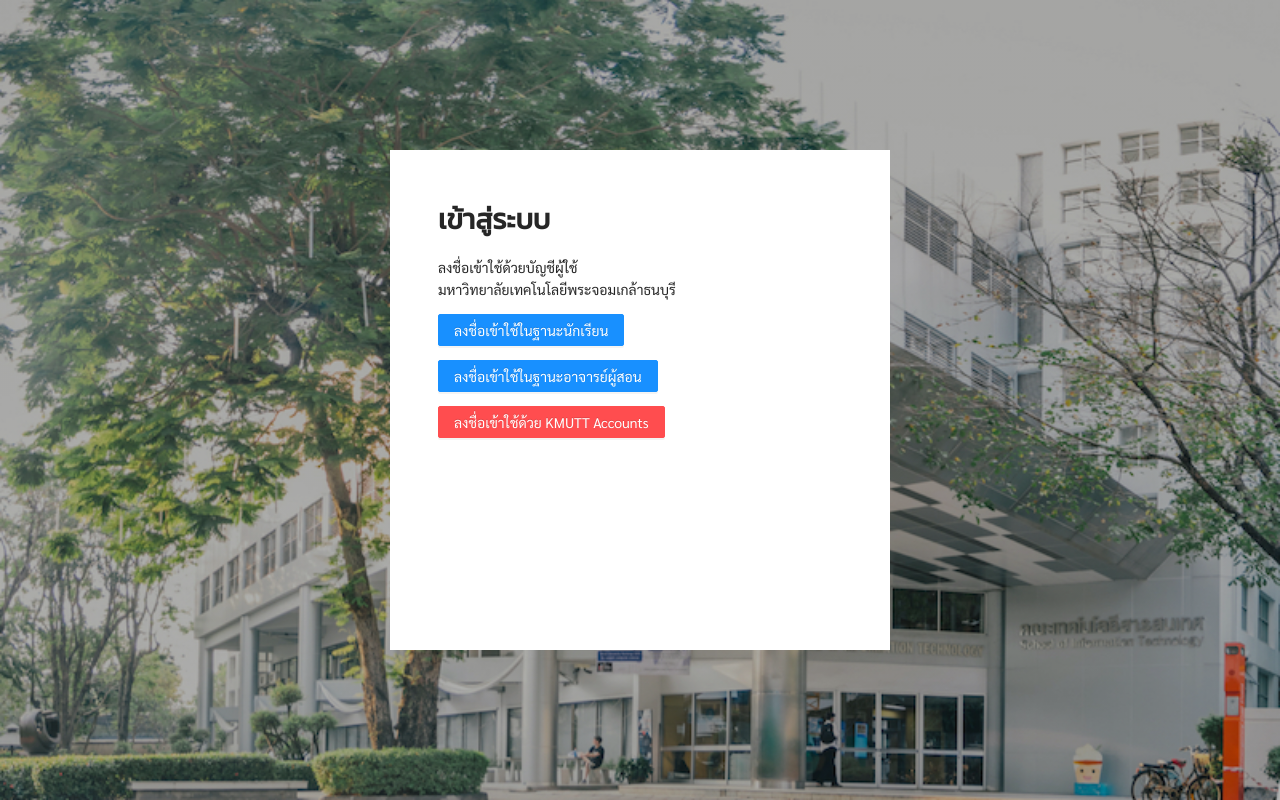
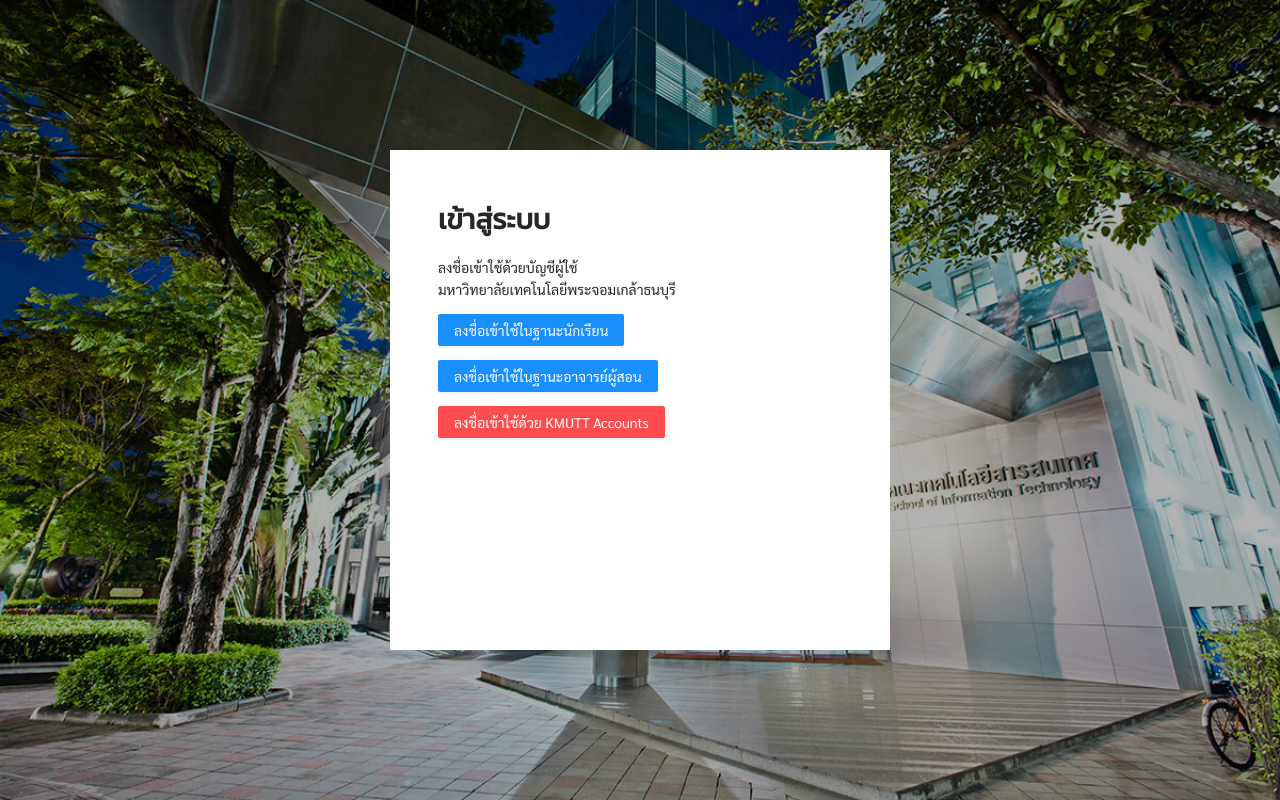
Before and after one commit to khanysorn/frrsca-frontend, a React (Create React App) app: page /login in a window 1280 px wide. Built offline with nearby package versions, Linux system fonts and the light colour scheme; no server answers.

Commit message:
[UPDATE] Background

```diff
--- a/src/App.css
+++ b/src/App.css
@@ -30,7 +30,7 @@ body{
 }
 
 .background{
-  background: linear-gradient(0deg, rgba(0, 0, 0, 0.3), rgba(0, 0, 0, 0.3)), url(assets/image/background_sit.jpg);
+  background: linear-gradient(0deg, rgba(0, 0, 0, 0.3), rgba(0, 0, 0, 0.3)), url(assets/image/bg_login.jpg);
   height: 100vh;
   background-position: center;
   background-repeat: no-repeat;
```
Also changed, not shown: src/assets/image/bg_login.jpg (added).
